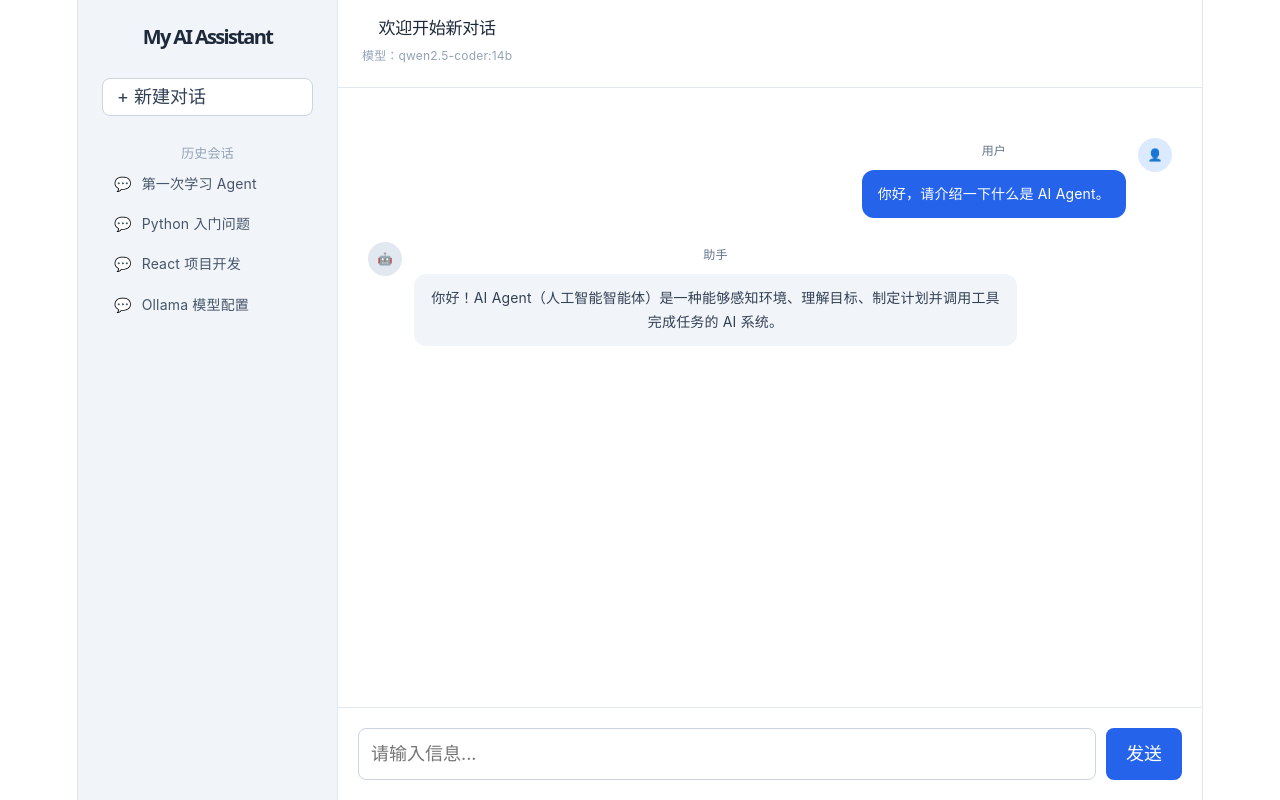
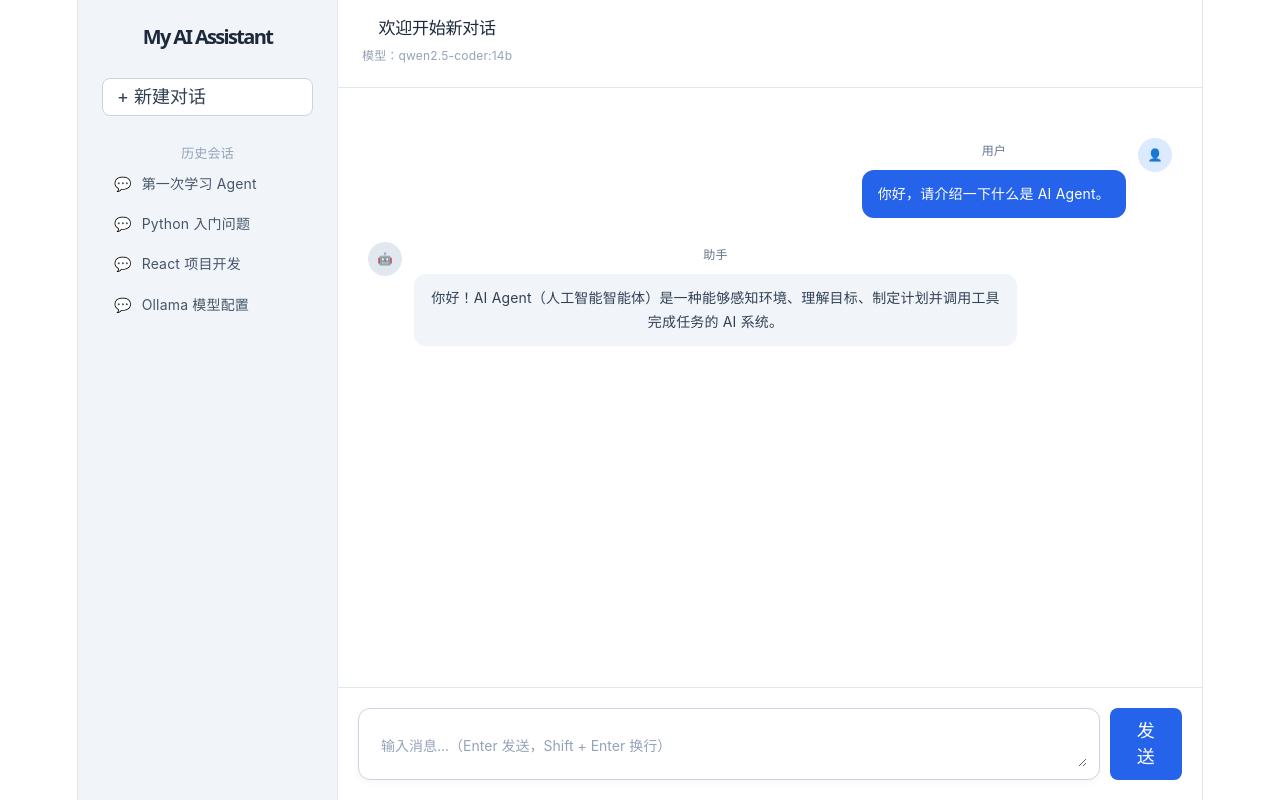
Before and after one commit to GH455521/g-fullstack-journey, a React (Vite) app in the folder frontend/: page / in a window 1280 px wide. Built offline with nearby package versions, Linux system fonts and the light colour scheme.

Commit message:
feat(frontent):交互式聊天输入组件ChatInput.tsx

```diff
--- a/frontend/src/App.tsx
+++ b/frontend/src/App.tsx
@@ -1,4 +1,5 @@
 import ChatHeader from "./components/ChatHeader.js";
+import ChatInput from "./components/ChatInput.js";
 import MessageList from "./components/MessageList.js";
 import Sidebar from "./components/Sidebar.js";
 import Welcome from "./components/Welcome.js";
@@ -8,7 +9,9 @@ interface Message {
   role: string;
   content: string;
 }
-// 临时模拟聊天数据
+
+function App() {
+  // 临时模拟聊天数据
 const messages: Message[] = [
   {
     id: "1",
@@ -22,8 +25,10 @@ const messages: Message[] = [
       "你好！AI Agent（人工智能智能体）是一种能够感知环境、理解目标、制定计划并调用工具完成任务的 AI 系统。",
   },
 ];
-
-function App() {
+// 接收 ChatInput 传递的消息
+function handleSend(content: string) {
+  console.log('收到用户消息:', content);
+}
   return (
     <div className="app">
       <Sidebar />
@@ -37,10 +42,7 @@ function App() {
             <MessageList messages={messages} />
           )}
         </section>
-        <footer className="input-area">
-          <input type="text" placeholder="请输入信息..." />
-          <button>发送</button>
-        </footer>
+        <ChatInput onSend={handleSend} />
       </main>
     </div>
   );
--- a/frontend/src/components/ChatInput.tsx
+++ b/frontend/src/components/ChatInput.tsx
@@ -0,0 +1,46 @@
+import { useState } from "react";
+
+interface ChatInputProps {
+  onSend: (content: string) => void;
+  disabled?: boolean;
+}
+
+function ChatInput({ onSend, disabled = false }: ChatInputProps) {
+  const [input, setInput] = useState("");
+
+  function handleSend() {
+    const content = input.trim();
+
+    // 内容为空或正在发送时，不执行发送
+    if (!content || disabled) return;
+    // 把消息发送给父组件
+    onSend(content);
+    // 清空输入框
+    setInput("");
+  }
+  function handleKeyDown(event: React.KeyboardEvent<HTMLTextAreaElement>) {
+    if (event.key === "Enter" && !event.shiftKey) {
+      event.preventDefault();
+      handleSend();
+    }
+  }
+  return (
+    <footer className="input-area">
+      <div className="chat-input-container">
+        <textarea
+          value={input}
+          onChange={(event) => setInput(event.target.value)}
+          onKeyDown={handleKeyDown}
+          placeholder="输入消息...（Enter 发送，Shift + Enter 换行）"
+          disabled={disabled}
+          rows={1}
+        />
+      </div>
+      <button onClick={handleSend} disabled={!input.trim() || disabled}>
+        发送
+      </button>
+    </footer>
+  );
+}
+
+export default ChatInput;
--- a/frontend/src/index.css
+++ b/frontend/src/index.css
@@ -429,3 +429,65 @@ input {
   margin: 0 auto;
   padding: 20px 0;
 }
+/* 补充 ChatInput.tsx 聊天输入框组件样式 */
+/* 聊天输入框容器 */
+.chat-input-container {
+  display: flex;
+  align-items: flex-end;
+  gap: 12px;
+  width: 100%;
+  max-width: 850px;
+  margin: 0 auto;
+  padding: 12px;
+  border: 1px solid #cbd5e1;
+  border-radius: 12px;
+  background: white;
+  box-shadow: 0 2px 8px rgba(15, 23, 42, 0.04);
+}
+
+/* 多行输入框 */
+.chat-input-container textarea {
+  flex: 1;
+  min-width: 0;
+  min-height: 40px;
+  max-height: 180px;
+  padding: 10px;
+  border: none;
+  outline: none;
+  resize: vertical;
+  color: #334155;
+  font: inherit;
+  font-size: 14px;
+  line-height: 1.6;
+}
+
+.chat-input-container textarea::placeholder {
+  color: #94a3b8;
+}
+
+/* 发送按钮 */
+.chat-input-container button {
+  flex-shrink: 0;
+  padding: 10px 20px;
+  border: none;
+  border-radius: 8px;
+  background: #2563eb;
+  color: white;
+  cursor: pointer;
+  transition: background 0.2s;
+}
+
+.chat-input-container button:hover:not(:disabled) {
+  background: #1d4ed8;
+}
+
+/* 禁用状态 */
+.chat-input-container button:disabled {
+  background: #cbd5e1;
+  cursor: not-allowed;
+}
+
+.chat-input-container textarea:disabled {
+  background: #f8fafc;
+  cursor: not-allowed;
+}
```
Also changed, not shown: 1 other file (tests, documents, lock files or other folders).
